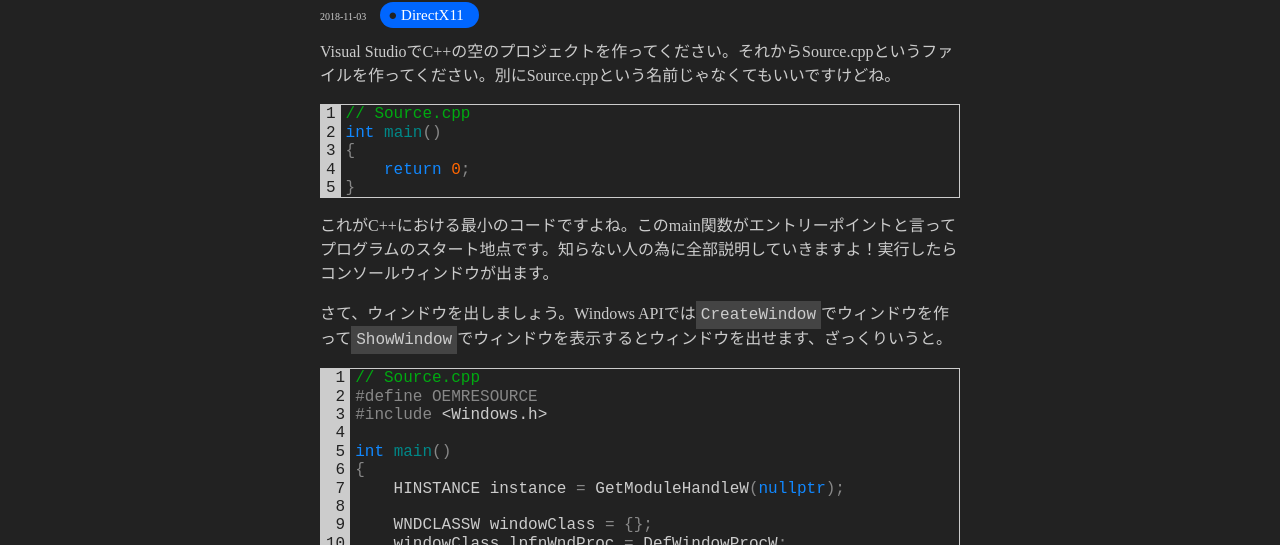
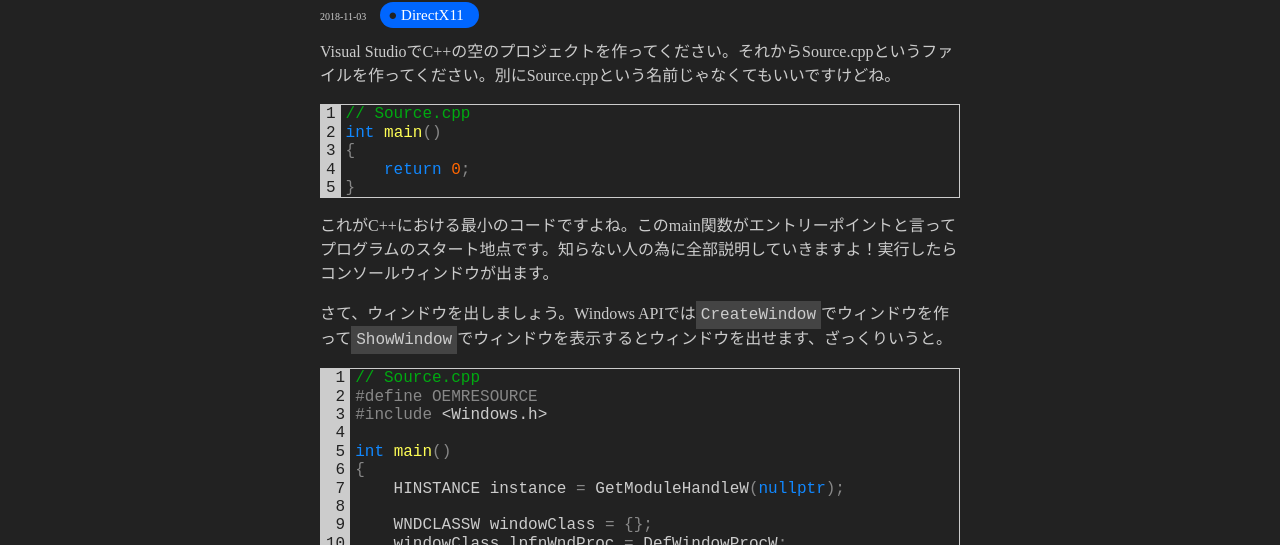
Before and after one commit to itukikikuti/windblow.net, a Jekyll site: the page built from _posts/DirectX11/2018-11-03-Windows APIでウィンドウを出す.md, in a window 1280 px wide. Shown: the part 208-753 px from the top of the page. Built offline with Jekyll 4.4.1, drawn with Linux system fonts in a browser that asks for light colours.

Commit message:
シンタックスハイライトの色変更

```diff
--- a/assets/syntax.css
+++ b/assets/syntax.css
@@ -20,7 +20,7 @@
     color: #888;
 }
 .highlight .nf {
-    color: #088;
+    color: #ff5;
 }
 .highlight .mi {
     color: #f60;
```
